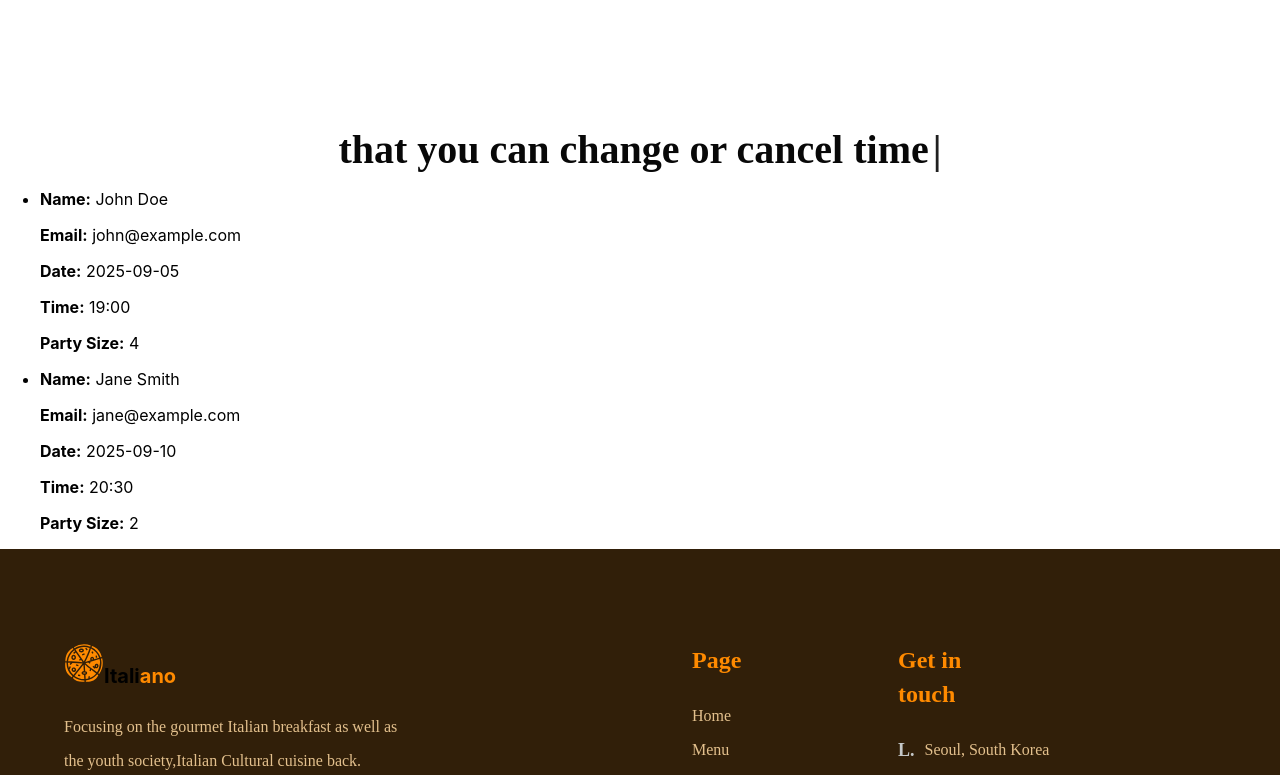
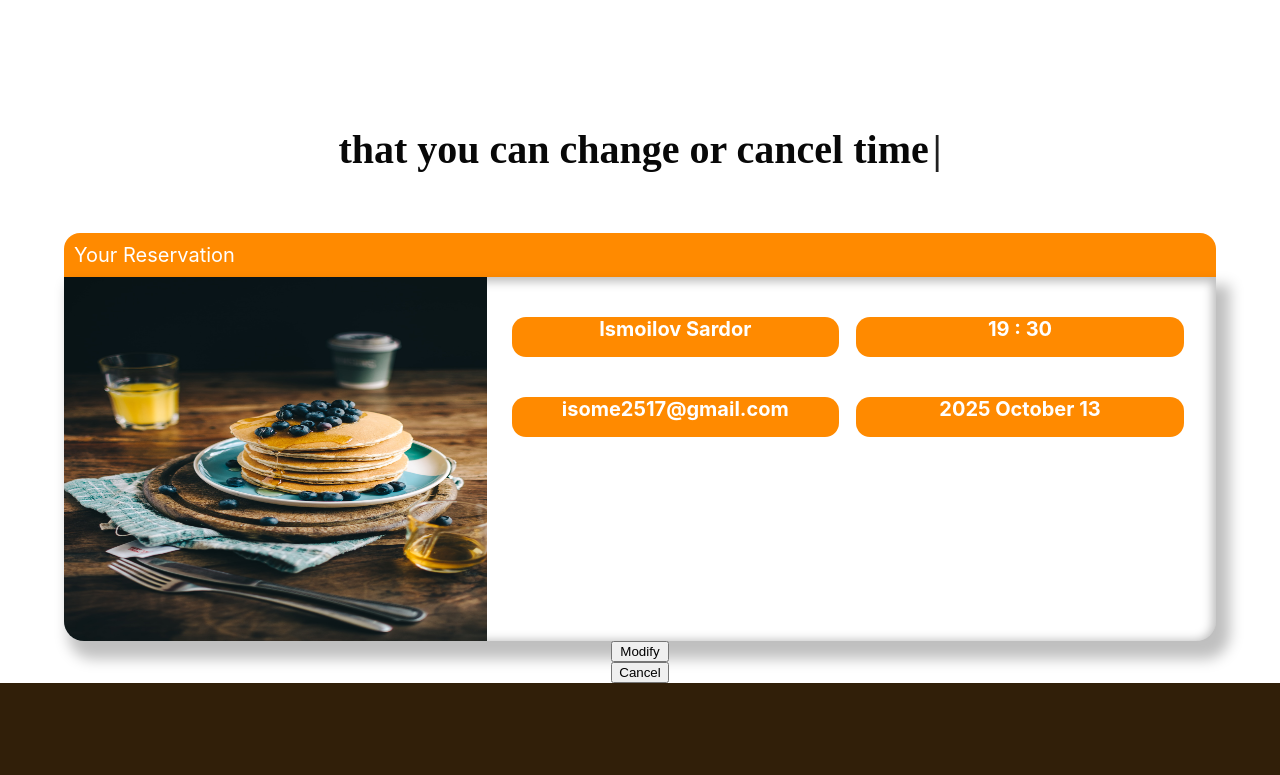
Before and after one commit to WilliamIsmoilov/italiano-react, a React (Vite) app: page /reservation in a window 1280 px wide. Shown: the part 900-1675 px from the top of the page. Built offline with nearby package versions, Linux system fonts and the light colour scheme.

Commit message:
feat: reservation list has been added

```diff
--- a/src/css/reservation.css
+++ b/src/css/reservation.css
@@ -458,3 +458,86 @@
   color: white;
   border-width: 0px;
 }
+
+
+.reservation-list .reservation-section {
+  display: flex;
+  justify-content: center;
+  align-items: center;
+  width: 100%;
+  height: 450px;
+  margin-top: 60px;
+}
+
+.reservation-list .reservation-section .heading{
+  background: #ff8a00;
+  width:100%;
+  height: 45px;
+  border-top-left-radius: 16px;
+  border-top-right-radius: 16px;
+}
+
+.reservation-list .reservation-section .heading .title{
+  padding: 10px;
+  font-size: 20px;
+  color: white;
+}
+
+.reservation-list .reservation-section .info-box {
+  width: 100%;
+  height: 480px;
+  box-shadow: 9px 13px 14px 5px rgba(0, 0, 0, 0.25),
+    inset -1px 2px 10px 3px rgba(0, 0, 0, 0.25);
+  border-bottom-left-radius: 20px;
+  border-bottom-right-radius: 20px;
+  overflow: hidden;
+  display: flex;
+  flex-direction: row;
+}
+
+.reservation-list .reservation-section .info-section{
+  width: 62%;
+  display: flex;
+  flex-direction: row;
+  margin-left:40px;
+}
+
+.reservation-list .reservation-section .info-section .info-row-1{
+  display: flex;
+  flex-direction: column;
+  width: 50%;
+  margin-left: -15px;
+}
+
+.reservation-list .reservation-section .info-section .info-row-1 .name{
+  width: 95%;
+  height: 40px;
+  margin-top: 40px;
+  text-align: center;
+  background: #ff8a00;
+  border-radius: 14px;
+  color: white;
+  font-size: 20px;
+}
+
+.reservation-list .reservation-section .info-section .info-row-2{
+  display: flex;
+  flex-direction: column;
+  width: 50%;
+}
+.reservation-list .reservation-section .info-section .info-row-2 .name{
+  width: 95%;
+  height: 40px;
+  margin-top: 40px;
+  text-align: center;
+  background: #ff8a00;
+  border-radius: 14px;
+  color: white;
+  font-size: 20px;
+}
+
+
+
+.reservation-list  .reservation-section .info-box .img-rest {
+  width: 38%;
+}
--- a/src/routes/contact.us/ContactMain.tsx
+++ b/src/routes/contact.us/ContactMain.tsx
@@ -51,15 +51,12 @@ export default  function ContactPage(){
                 />
 
                 </Stack>
-
                 <button
                 type="submit"
                 className="btn-contact">
                     Submit
                 </button>
-
             </Stack>
-
         </Container>
 
     </div>
--- a/src/routes/reservation/ReservationList.tsx
+++ b/src/routes/reservation/ReservationList.tsx
@@ -1,21 +1,14 @@
 // ReservationList.tsx
 import React from 'react';
 import TextType from '../reactBits/reservation/text';
+import { Box, Stack, Container } from '@mui/material';
 
-type Reservation = {
-  id: number | string;
-  name: string;
-  email: string;
-  date: string;
-  time: string;
-  partySize: number;
-};
+const reservation= [
+  {name: 'Ismoilov Sardor', email: 'isome2517@gmail.com', date:'2025-10-25'}
 
-type Props = {
-  reservations: Reservation[];
-};
+]
 
-export default function ReservationList({ reservations }: Props) {
+export default function ReservationList() {
   return (
     <div className="reservation-list">
      <TextType
@@ -26,21 +19,37 @@ export default function ReservationList({ reservations }: Props) {
   showCursor={true}
   cursorCharacter="|"
 />
-      {reservations.length === 0 ? (
-        <p>No reservations yet.</p>
-      ) : (
-        <ul>
-          {reservations.map((res) => (
-            <li key={res.id} className="reservation-item">
-              <p><strong>Name:</strong> {res.name}</p>
-              <p><strong>Email:</strong> {res.email}</p>
-              <p><strong>Date:</strong> {res.date}</p>
-              <p><strong>Time:</strong> {res.time}</p>
-              <p><strong>Party Size:</strong> {res.partySize}</p>
-            </li>
-          ))}
-        </ul>
-      )}
+
+<Container>
+  <Stack className='reservation-section'>
+    <div className='heading'>
+      <Box className='title'>
+        Your Reservation
+      </Box>
+    </div>
+    <Box className='info-box'>
+      <img src="/images/auth.jpg" className='img-rest' />
+      <div className='info-section'>
+        <div className='info-row-1'>
+        <strong className='name'>Ismoilov Sardor</strong>
+        <strong className='name'>isome2517@gmail.com</strong>
+      </div>
+      <div className='info-row-2'>
+        <strong className='name'>19 : 30</strong>
+        <strong className='name'> 2025 October 13</strong>
+      </div>
+      </div>
+
+    </Box>
+    <Stack className='btn-box'>
+      <button type='submit' className='modify-btn'>Modify</button>
+      <button type='submit' className='cancel-btn'>Cancel</button>
+    </Stack>
+
+  </Stack>
+  </Container>
+
+
     </div>
   );
 }
```
